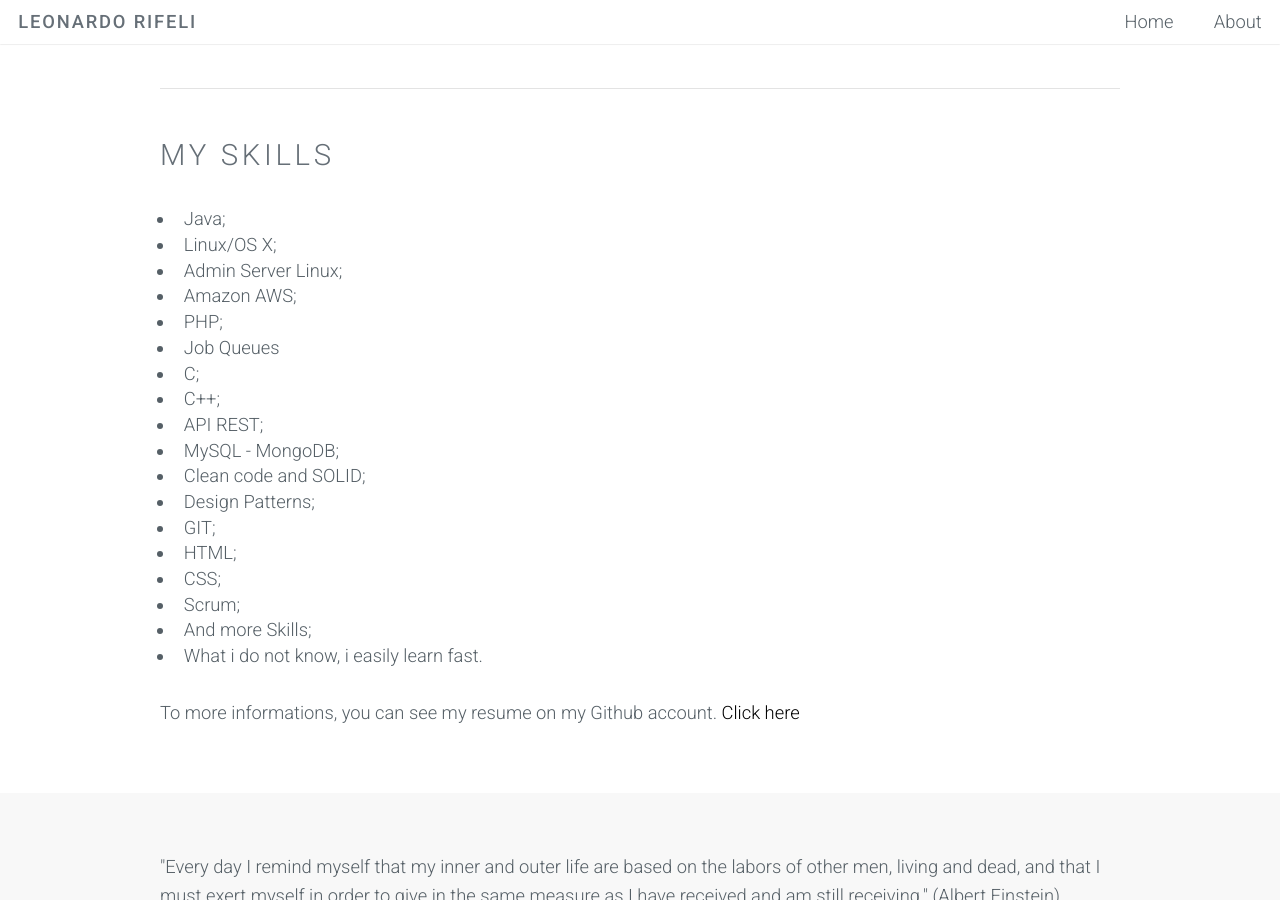
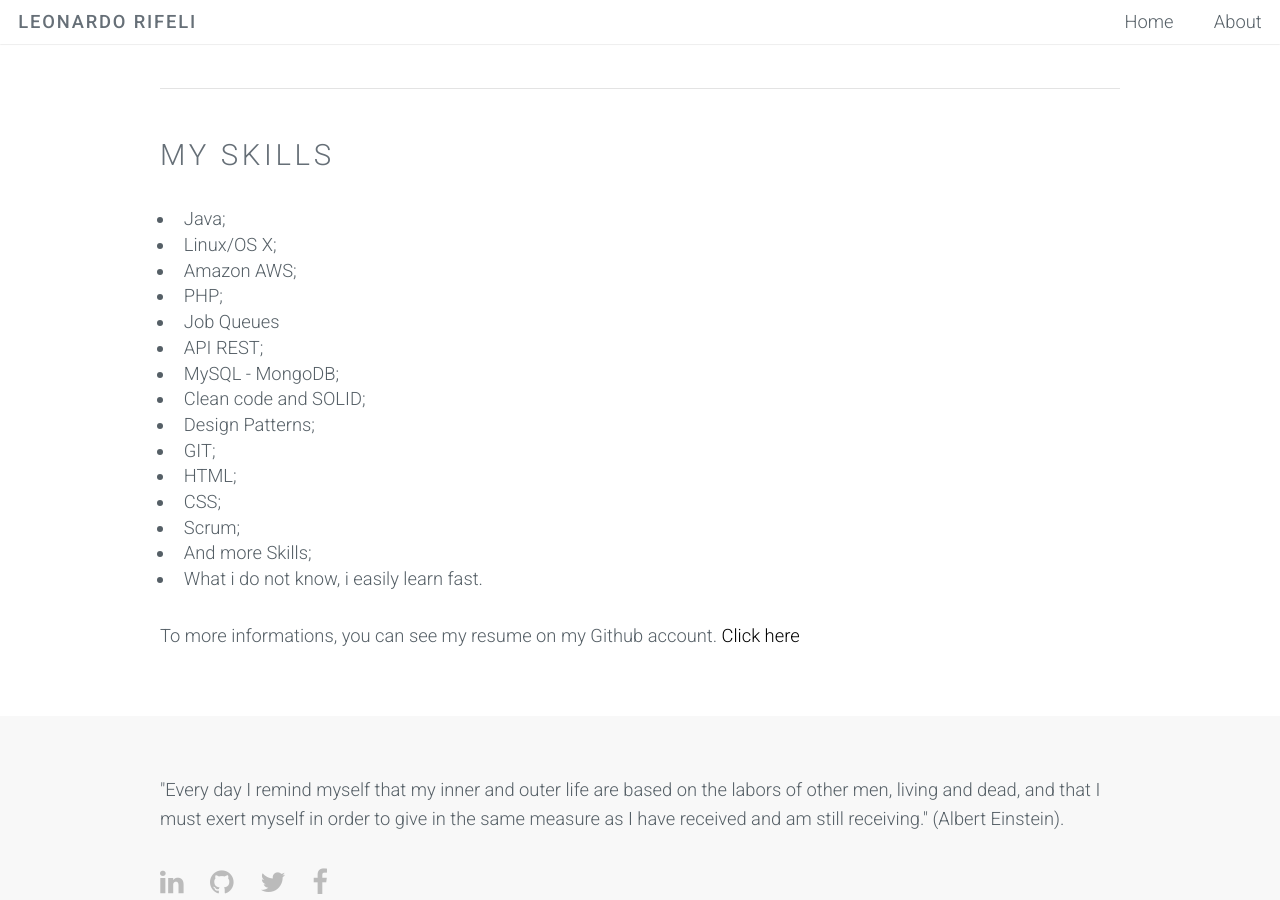
Before and after one commit to leonardorifeli/leonardorifeli-website, a Jekyll site: the page built from about.html, in a window 1280 px wide and 900 px high, scrolled down 480 px. Built offline with Jekyll 4.4.1, drawn with Linux system fonts in a browser that asks for light colours.

Commit message:
Fixed about

```diff
--- a/about.html
+++ b/about.html
@@ -29,12 +29,9 @@ layout: default
             <ul>
                 <li>Java;</li>
                 <li>Linux/OS X;</li>
-                <li>Admin Server Linux;</li>
                 <li>Amazon AWS;</li>
                 <li>PHP;</li>
                 <li>Job Queues</li>
-                <li>C;</li>
-                <li>C++;</li>
                 <li>API REST;</li>
                 <li>MySQL - MongoDB;</li>
                 <li>Clean code and SOLID;</li>
```
